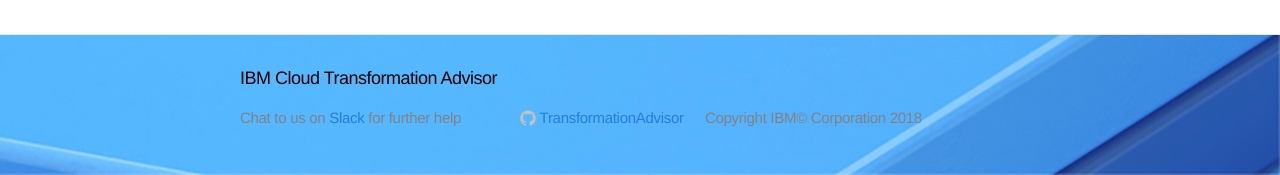
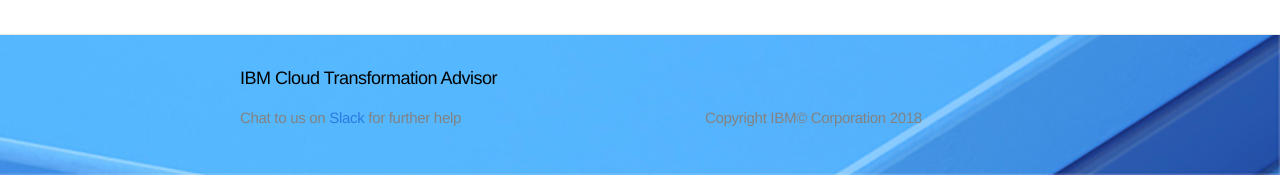
Before and after one commit to TransformationAdvisor/TA.github.io, a Jekyll site: the page built from index.md, in a window 1280 px wide and 900 px high, scrolled down 2250 px. Shown: the part 725-900 px from the top of the window. Built offline with Jekyll 4.4.1, drawn with Linux system fonts in a browser that asks for light colours; some of the changed lines change nothing that is shown.

Commit message:
Update footer.html

```diff
--- a/_includes/footer.html
+++ b/_includes/footer.html
@@ -12,25 +12,7 @@
 
     <div class="footer-col-2 column">
       <ul>
-        <li>
-          <a href="https://github.com/yourusername">
-            <span class="icon github">
-              <svg version="1.1" class="github-icon-svg" xmlns="http://www.w3.org/2000/svg" xmlns:xlink="http://www.w3.org/1999/xlink" x="0px" y="0px"
-                 viewBox="0 0 16 16" enable-background="new 0 0 16 16" xml:space="preserve">
-                <path fill-rule="evenodd" clip-rule="evenodd" fill="#C2C2C2" d="M7.999,0.431c-4.285,0-7.76,3.474-7.76,7.761
-                c0,3.428,2.223,6.337,5.307,7.363c0.388,0.071,0.53-0.168,0.53-0.374c0-0.184-0.007-0.672-0.01-1.32
-                c-2.159,0.469-2.614-1.04-2.614-1.04c-0.353-0.896-0.862-1.135-0.862-1.135c-0.705-0.481,0.053-0.472,0.053-0.472
-                c0.779,0.055,1.189,0.8,1.189,0.8c0.692,1.186,1.816,0.843,2.258,0.645c0.071-0.502,0.271-0.843,0.493-1.037
-                C4.86,11.425,3.049,10.76,3.049,7.786c0-0.847,0.302-1.54,0.799-2.082C3.768,5.507,3.501,4.718,3.924,3.65
-                c0,0,0.652-0.209,2.134,0.796C6.677,4.273,7.34,4.187,8,4.184c0.659,0.003,1.323,0.089,1.943,0.261
-                c1.482-1.004,2.132-0.796,2.132-0.796c0.423,1.068,0.157,1.857,0.077,2.054c0.497,0.542,0.798,1.235,0.798,2.082
-                c0,2.981-1.814,3.637-3.543,3.829c0.279,0.24,0.527,0.713,0.527,1.437c0,1.037-0.01,1.874-0.01,2.129
-                c0,0.208,0.14,0.449,0.534,0.373c3.081-1.028,5.302-3.935,5.302-7.362C15.76,3.906,12.285,0.431,7.999,0.431z"/>
-              </svg>
-            </span>
-            <span class="username">TransformationAdvisor</span>
-          </a>
-        </li>
+
 
       </ul>
     </div>
```
